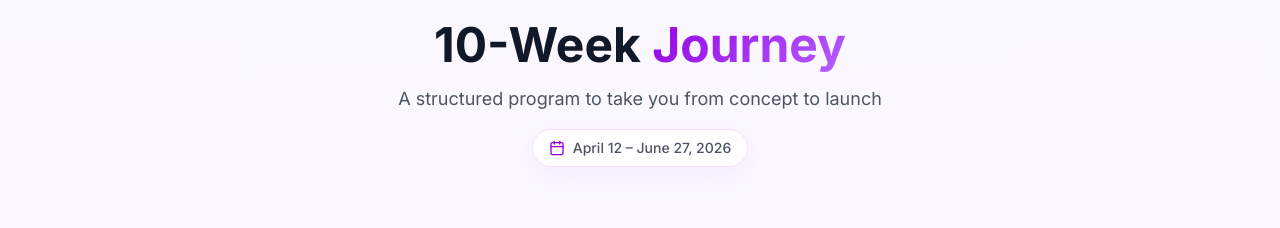
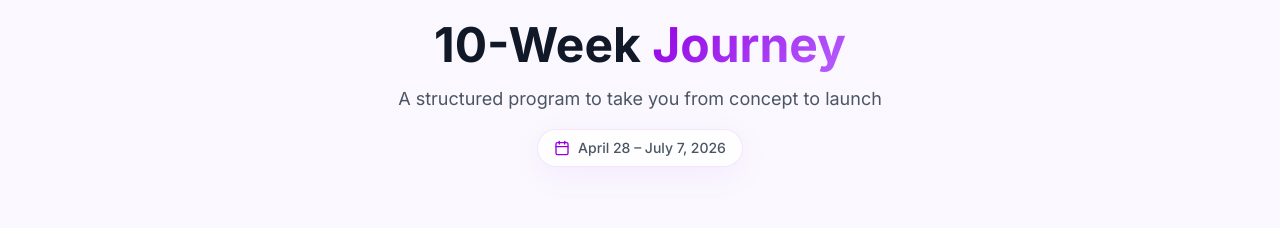
Before and after one commit to udhaykumarbala/stanford-0g-site, a Next.js app: page / in a window 1280 px wide. Shown: the part 6040-6268 px from the top of the page. Built offline with nearby package versions, Linux system fonts and the light colour scheme.

Commit message:
Update program dates to April 28 – July 7

```diff
--- a/app/layout.tsx
+++ b/app/layout.tsx
@@ -70,8 +70,8 @@ export default function RootLayout({
                 {
                   "@type": "Event",
                   name: "0G Apollo Program - AI Accelerator",
-                  startDate: "2026-04-12",
-                  endDate: "2026-06-27",
+                  startDate: "2026-04-28",
+                  endDate: "2026-07-07",
                   eventAttendanceMode: "https://schema.org/MixedEventAttendanceMode",
                   description: "10-week accelerator from Stanford-backed Blockchain Builders and 0G protocol for Web3 founders building the future of AI infrastructure",
                   organizer: {
--- a/components/Timeline.tsx
+++ b/components/Timeline.tsx
@@ -47,7 +47,7 @@ export default function Timeline() {
           <div className="inline-flex items-center gap-2 glass px-4 py-2 rounded-full">
             <Calendar className="text-brand-purple-500" size={16} />
             <span className="text-sm text-gray-600 font-medium">
-              April 12 – June 27, 2026
+              April 28 – July 7, 2026
             </span>
           </div>
         </motion.div>
--- a/lib/constants.ts
+++ b/lib/constants.ts
@@ -140,5 +140,5 @@ export const APPLY_CRITERIA = [
   "Building on or planning to build on 0G protocol",
   "Have a working MVP or strong prototype",
   "Committed founding team (2+ members)",
-  "Available for the full 10-week program (Apr 12 – Jun 27)",
+  "Available for the full 10-week program (Apr 28 – Jul 7)",
 ];
```
